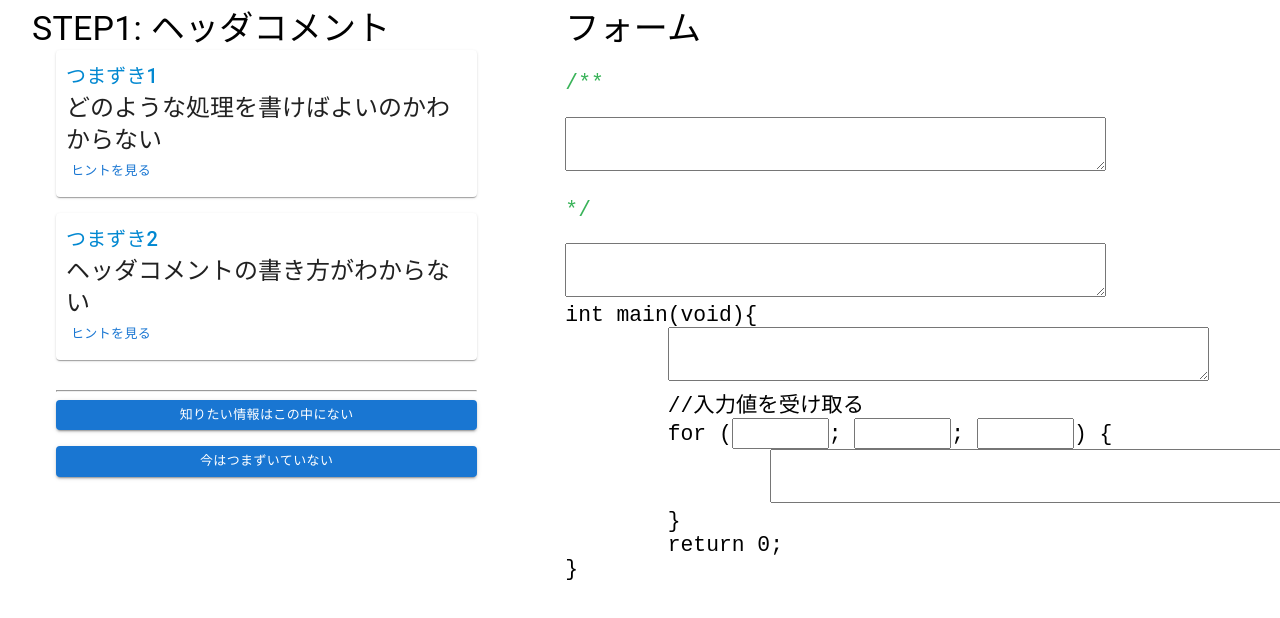
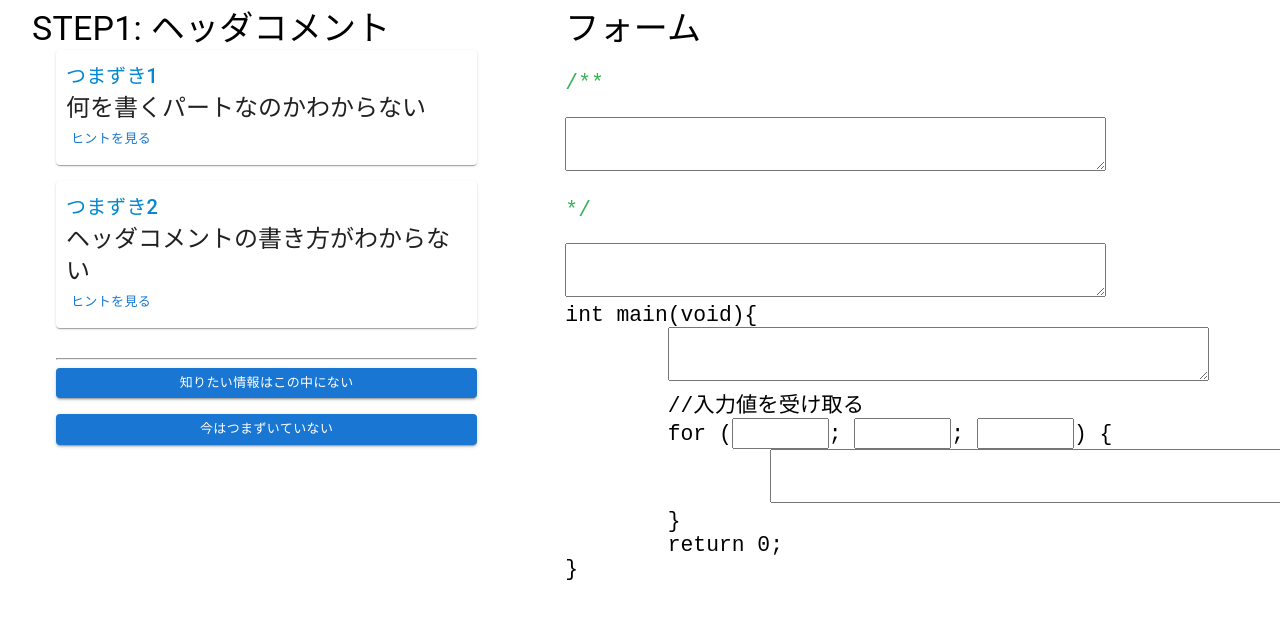
Before and after one commit to KHashimoto3/FIT2023_KH, a React (Vite) app in the folder mock/: page / in a window 1280 px wide. Shown: the top 618 px of the page. Built offline with nearby package versions, Linux system fonts and the light colour scheme.

Commit message:
最初のヒントを、パートがわからないという表現に変えた。

```diff
--- a/mock/src/components/MainPage.tsx
+++ b/mock/src/components/MainPage.tsx
@@ -25,7 +25,7 @@ export const MainPage = () => {
             "stepName": "ヘッダコメント",
             "hintList": [
                 {
-                    "hint": "どのような処理を書けばよいのかわからない",
+                    "hint": "何を書くパートなのかわからない",
                     "explanation": "説明１"
                 },
                 {
@@ -38,7 +38,7 @@ export const MainPage = () => {
             "stepName": "インクルード・マクロ定義",
             "hintList": [
                 {
-                    "hint": "どのような処理を書けばよいのかわからない",
+                    "hint": "何を書くパートなのかわからない",
                     "explanation": "説明１"
                 },
                 {
@@ -55,7 +55,7 @@ export const MainPage = () => {
             "stepName": "変数・配列の宣言",
             "hintList": [
                 {
-                    "hint": "どのような処理を書けばよいのかわからない",
+                    "hint": "何を書くパートなのかわからない",
                     "explanation": "説明１"
                 },
                 {
@@ -72,7 +72,7 @@ export const MainPage = () => {
             "stepName": "繰り返し処理",
             "hintList": [
                 {
-                    "hint": "どのような処理を書けばよいのかわからない",
+                    "hint": "何を書くパートなのかわからない",
                     "explanation": "説明１"
                 },
                 {
@@ -93,7 +93,7 @@ export const MainPage = () => {
             "stepName": "複数条件分岐",
             "hintList": [
                 {
-                    "hint": "どのような処理を書けばよいのかわからない",
+                    "hint": "何を書くパートなのかわからない",
                     "explanation": "説明１"
                 },
                 {
```
